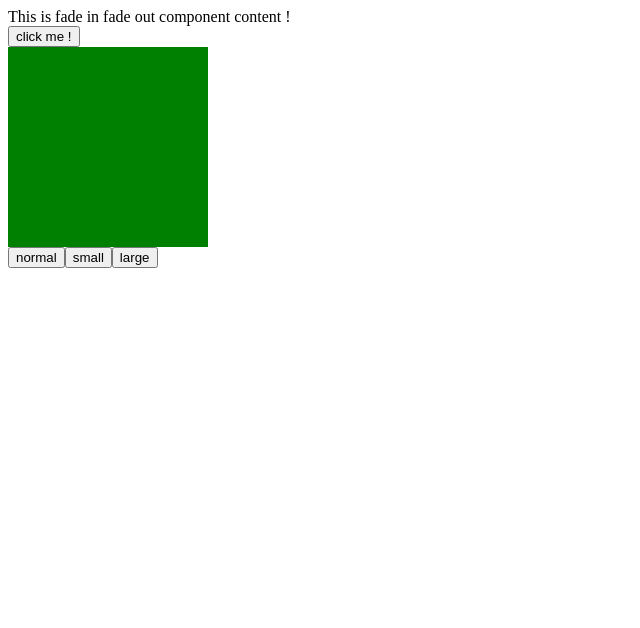
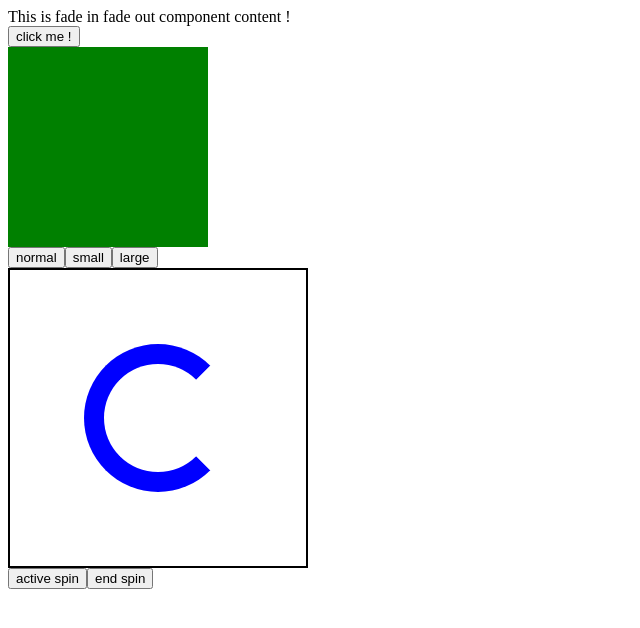
Before and after one commit to EmircanKoc1/angular-animations, an Angular app: page / in a window 1280 px wide. Shown: the top 628 px of the page, without its empty margins (0-640 px from the left). Built offline with nearby package versions, Linux system fonts and the light colour scheme.

Commit message:
The spin animation component sample has been added.

```diff
--- a/src/app/app.component.html
+++ b/src/app/app.component.html
@@ -1,3 +1,5 @@
 <app-fadeinfadeout></app-fadeinfadeout>
 <br>
 <app-resize></app-resize>
+<br>
+<app-spin></app-spin>
--- a/src/app/app.component.ts
+++ b/src/app/app.component.ts
@@ -3,11 +3,12 @@ import { RouterOutlet } from '@angular/router';
 import { FadeinfadeoutComponent } from "./components/fadeinfadeout/fadeinfadeout.component";
 import { animate, AnimationMetadataType, state, style, transition, trigger } from '@angular/animations';
 import { ResizeComponent } from "./components/resize/resize.component";
+import { SpinComponent } from "./components/spin/spin.component";
 
 @Component({
   selector: 'app-root',
   standalone: true,
-  imports: [FadeinfadeoutComponent, ResizeComponent],
+  imports: [FadeinfadeoutComponent, ResizeComponent, SpinComponent],
   templateUrl: './app.component.html',
   styleUrl: './app.component.scss'
 })
--- /dev/null
+++ b/src/app/components/spin/spin.component.html
@@ -0,0 +1,5 @@
+<div class="container">
+    <div [@spin]="spinState" class="spin"></div>
+</div>
+<button (click)="active()">active spin</button>
+<button (click)="end()">end spin</button>
--- /dev/null
+++ b/src/app/components/spin/spin.component.scss
@@ -0,0 +1,22 @@
+$box-sizing : border-box;
+
+
+.container {
+    background-color: white;
+    width: 300px;
+    height: 300px;
+    border: 2px solid black;
+    box-sizing: $box-sizing;
+    justify-content:  center;
+    display: flex;
+    align-items: center;
+}
+
+.spin {
+    width: 50%;
+    height: 50%;
+    border-radius: 100%;
+    border: 20px solid blue;
+    box-sizing: $box-sizing;
+    border-right: 20px solid white;
+}
--- /dev/null
+++ b/src/app/components/spin/spin.component.ts
@@ -0,0 +1,48 @@
+import { animate, keyframes, style, transition, trigger } from '@angular/animations';
+import { Component } from '@angular/core';
+
+@Component({
+  selector: 'app-spin',
+  standalone: true,
+  imports: [],
+  templateUrl: './spin.component.html',
+  styleUrl: './spin.component.scss',
+  animations: [
+    trigger("spin", [
+      transition("* => active", [
+        animate("3s", keyframes([
+          style({
+            "transform": "rotate(45deg)"
+          }),
+          style({
+            "transform": "rotate(90deg)"
+          }),
+          style({
+            "transform": "rotate(180deg)"
+          }),
+          style({
+            "transform": "rotate(360deg)"
+          })
+        ]))
+      ])
+    ])
+  ]
+})
+export class SpinComponent {
+
+  spinState: "active" | "end" = "end";
+  intervalRef?: ReturnType<typeof setInterval>;
+
+
+  active() {
+    this.spinState = "active";
+    setTimeout(() => {
+      this.spinState = "end";
+    }, 3000);
+  }
+
+  end() {
+    this.spinState = "end"
+  }
+
+}
```
Also changed, not shown: 1 other file (tests, documents, lock files or other folders).
